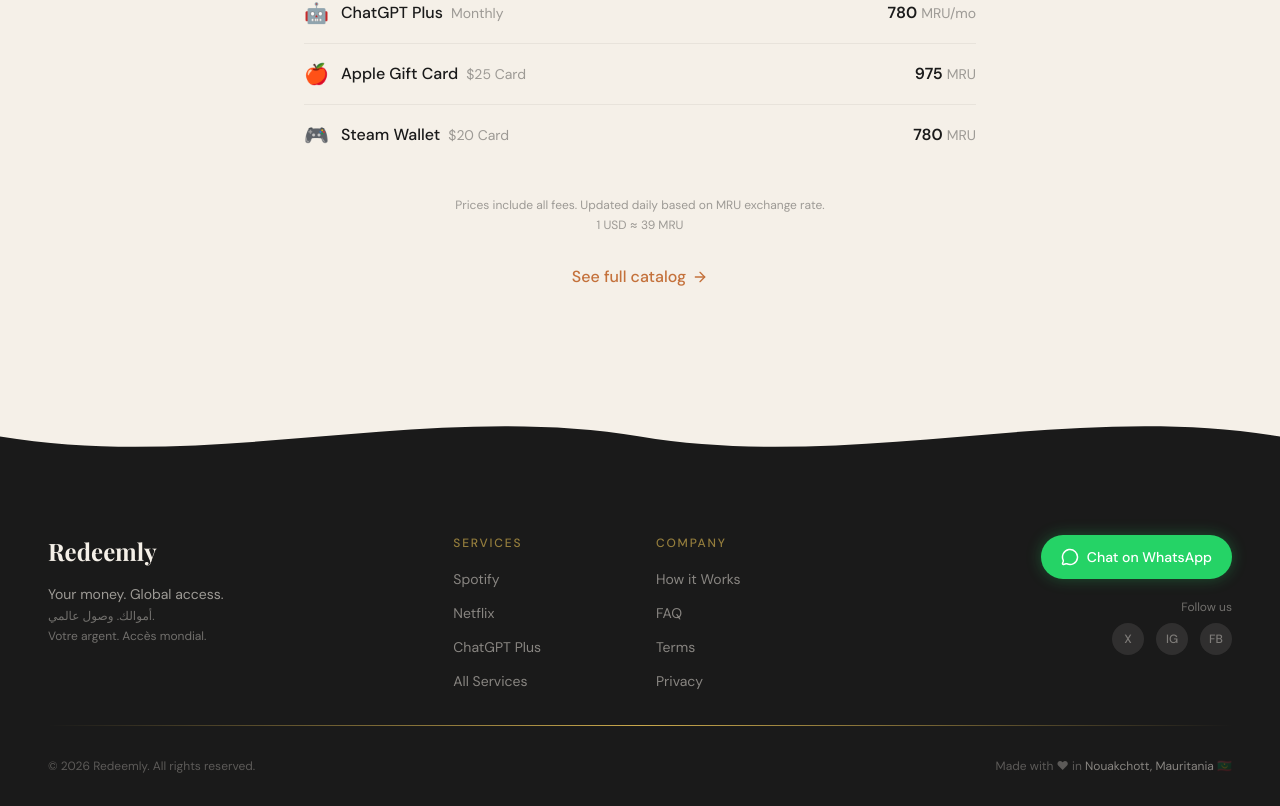
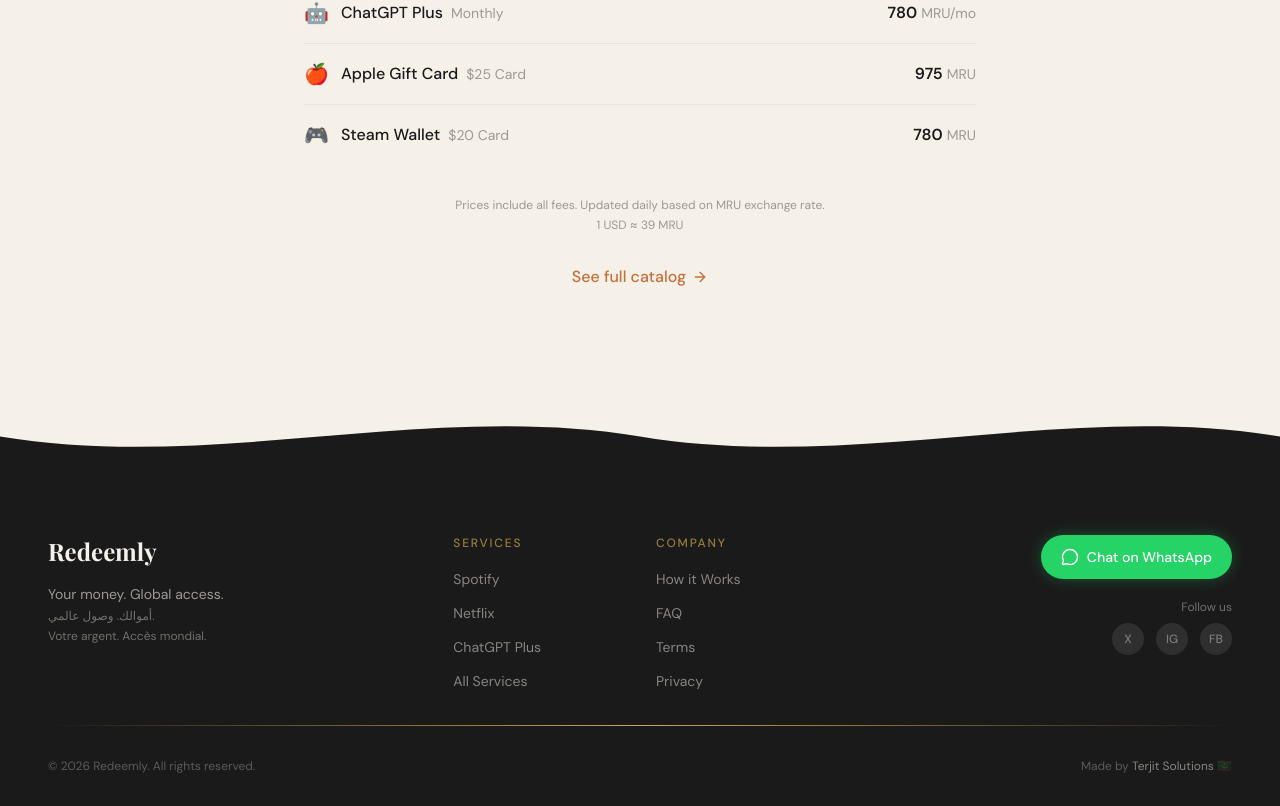
Before and after one commit to terjit-solutions/redeemly, a Next.js app: page / in a window 1280 px wide. Shown: the part 3306-4112 px from the top of the page. Built offline with nearby package versions, Linux system fonts and the light colour scheme.

Commit message:
Fix hydration mismatch — use CSS variables instead of isDark conditionals in LanguageSwitcher, update footer to Terjit Solutions

```diff
--- a/src/components/landing/LandingFooter.tsx
+++ b/src/components/landing/LandingFooter.tsx
@@ -223,8 +223,10 @@
               {copy.rights[language]}
             </p>
             <p className="text-sand/30 text-xs">
-              Made with &#9829; in{" "}
-              <span className="text-sand/50">Nouakchott, Mauritania</span>{" "}
+              Made by{" "}
+              <a href="https://terjitsolutions.com" target="_blank" rel="noopener noreferrer" className="text-sand/50 hover:text-copper transition-colors">
+                Terjit Solutions
+              </a>{" "}
               <span role="img" aria-label="Mauritania">🇲🇷</span>
             </p>
           </div>
--- a/src/components/layout/LanguageSwitcher.tsx
+++ b/src/components/layout/LanguageSwitcher.tsx
@@ -14,8 +14,7 @@
 export function LanguageSwitcher() {
   const [open, setOpen] = useState(false);
   const ref = useRef<HTMLDivElement>(null);
-  const { language, setLanguage, theme } = useAppStore();
-  const isDark = theme === "dark";
+  const { language, setLanguage } = useAppStore();
 
   const current = languages.find((l) => l.code === language) || languages[2];
 
@@ -33,12 +32,7 @@
     <div ref={ref} className="relative">
       <button
         onClick={() => setOpen(!open)}
-        className={cn(
-          "flex items-center gap-1.5 px-3 py-1.5 rounded-full text-sm font-medium border transition-colors",
-          isDark
-            ? "text-sand/60 hover:text-sand border-sand/[0.1] hover:border-sand/[0.2]"
-            : "text-rich-black/60 hover:text-rich-black border-rich-black/[0.08] hover:border-rich-black/[0.15]"
-        )}
+        className="flex items-center gap-1.5 px-3 py-1.5 rounded-full text-sm font-medium border transition-colors text-foreground/60 hover:text-foreground border-foreground/[0.08] hover:border-foreground/[0.15]"
       >
         <span className="text-base">{current.flag}</span>
         <span className="hidden sm:inline text-[13px]">{current.label}</span>
@@ -51,12 +45,8 @@
             animate={{ opacity: 1, y: 0, scale: 1 }}
             exit={{ opacity: 0, y: -6, scale: 0.97 }}
             transition={{ duration: 0.15 }}
-            className={cn(
-              "absolute top-full mt-2 right-0 rounded-xl overflow-hidden shadow-xl min-w-[150px]",
-              isDark
-                ? "bg-[#1E1E1E] border border-gold/10"
-                : "bg-sand-light border border-rich-black/[0.06]"
-            )}
+            className="absolute top-full mt-2 right-0 rounded-xl overflow-hidden shadow-xl min-w-[150px] border border-foreground/[0.06]"
+            style={{ backgroundColor: "var(--surface-elevated)" }}
           >
             {languages.map((lang) => (
               <button
@@ -69,9 +59,7 @@
                   "w-full flex items-center gap-3 px-4 py-3 text-sm transition-colors",
                   language === lang.code
                     ? "text-copper bg-copper/5 font-medium"
-                    : isDark
-                      ? "text-sand/70 hover:bg-sand/[0.03]"
-                      : "text-rich-black/70 hover:bg-rich-black/[0.03]"
+                    : "text-foreground/70 hover:bg-foreground/[0.03]"
                 )}
               >
                 <span className="text-lg">{lang.flag}</span>
```
